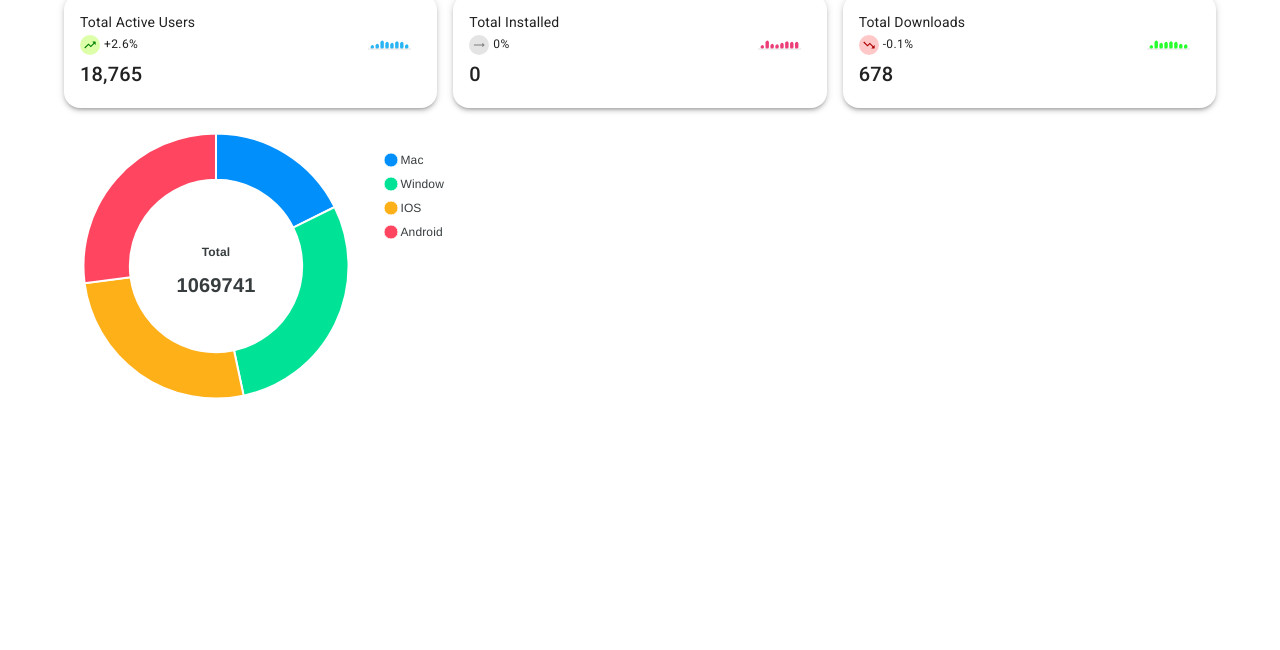
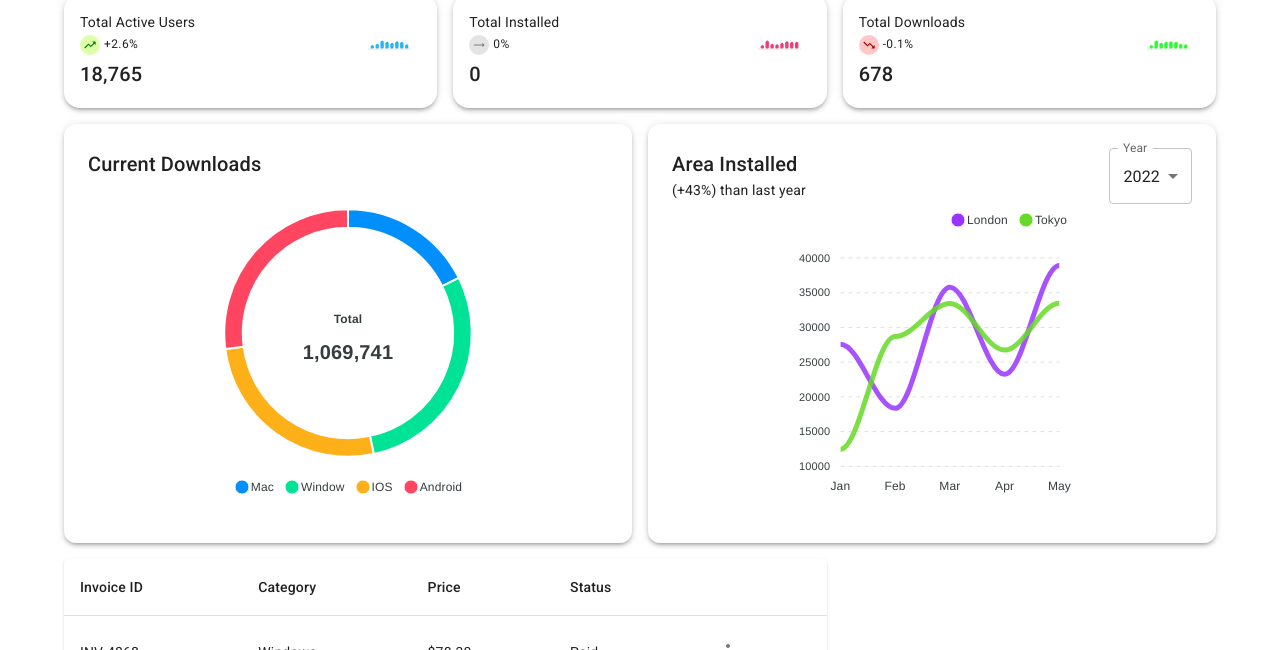
Before and after one commit to Kinzume/user-dashboard, a React (Vite) app: page / in a window 1280 px wide. Shown: the part 302-952 px from the top of the page. Before the commit the page ends 800 px from the top, so only its background shows below. Built offline with nearby package versions, Linux system fonts and the light colour scheme.

Commit message:
feat: add sections4 to 6

```diff
--- a/src/components/Main.tsx
+++ b/src/components/Main.tsx
@@ -6,6 +6,8 @@
 import Section2 from "./Section2/Section2";
 import Section3 from "./Section3/Section3";
 import Section4 from "./Section4/Section4";
+import Section5 from "./Section5/Section5";
+import Section6 from "./Section6/Section6";
 export default function Main() {
   return (
     <Box component="main">
@@ -73,9 +75,23 @@
           <Grid
             item
             xs={12}
-            md={4}
+            md={6}
           >
             <Section4 />
+          </Grid>
+          <Grid
+            item
+            xs={12}
+            md={6}
+          >
+            <Section5 />
+          </Grid>
+          <Grid
+            item
+            xs={12}
+            md={8}
+          >
+            <Section6 />
           </Grid>
         </Grid>
       </Container>
--- a/src/components/Section4/Section4.tsx
+++ b/src/components/Section4/Section4.tsx
@@ -1,7 +1,7 @@
 import { useState } from "react";
 import Chart from "react-apexcharts";
+import Paper from "@mui/material/Paper";
 import Box from "@mui/material/Box";
-import Paper from "@mui/material/Paper";
 import Typography from "@mui/material/Typography";
 
 export default function Section4() {
@@ -40,34 +40,77 @@
       plotOptions: {
         pie: {
           donut: {
+            size: "85%",
             labels: {
               show: true,
               value: {
                 fontWeight: 600,
+                formatter: (w: string) => {
+                  const value = parseInt(w);
+                  return new Intl.NumberFormat("en-GB").format(value);
+                },
               },
               total: {
                 show: true,
                 fontSize: "12px",
                 fontWeight: 600,
+                formatter: (w: { config: ApexCharts; globals: any }) => {
+                  const total = w.globals.seriesTotals.reduce(
+                    (a: number, b: number) => {
+                      return a + b;
+                    },
+                    0
+                  );
+                  return new Intl.NumberFormat("en-GB").format(total);
+                },
               },
             },
           },
         },
       },
+      legend: {
+        show: true,
+        position: "bottom",
+      },
       labels: ["Mac", "Window", "IOS", "Android"],
     },
+
     series: [188888, 310213, 281100, 289540],
   };
-  const [config, setConfig] = useState(initConfig);
+  const [config, setConfig] = useState<any | null>(initConfig);
   return (
-    <Box>
-      <Chart
-        options={config.options}
-        series={config.series}
-        type="donut"
-        width="400px"
-        height="400px"
-      />
-    </Box>
+    <Paper
+      elevation={3}
+      sx={{
+        display: "flex",
+        flexDirection: "column",
+        alignItems: "center",
+        justifyContent: "center",
+        p: 3,
+        borderRadius: 3,
+        height: "100%",
+      }}
+    >
+      <Typography
+        sx={{
+          width: "fit-content",
+          marginRight: "auto",
+          marginBottom: "auto",
+          fontWeight: 500,
+          typography: "h6",
+        }}
+      >
+        Current Downloads
+      </Typography>
+      <Box sx={{ marginBottom: "auto" }}>
+        <Chart
+          options={config?.options}
+          series={config?.series}
+          type="donut"
+          width="300px"
+          height="300px"
+        />
+      </Box>
+    </Paper>
   );
 }
--- /dev/null
+++ b/src/components/Section5/Section5.tsx
@@ -0,0 +1,147 @@
+import { useState } from "react";
+import Chart from "react-apexcharts";
+import Paper from "@mui/material/Paper";
+import Box from "@mui/material/Box";
+import Typography from "@mui/material/Typography";
+import FormControl from "@mui/material/FormControl";
+import MenuItem from "@mui/material/MenuItem";
+import InputLabel from "@mui/material/InputLabel";
+import Select, { SelectChangeEvent } from "@mui/material/Select";
+
+const currentYear = [
+  {
+    name: "London",
+    type: "line",
+    data: [27568, 18348, 35776, 23245, 38936],
+  },
+  {
+    name: "Tokyo",
+    type: "line",
+    data: [12435, 28680, 33453, 26740, 33490],
+  },
+];
+const previousYear = [
+  {
+    name: "London",
+    type: "line",
+    data: [24568, 27880, 32676, 33655, 36536],
+  },
+  {
+    name: "Tokyo",
+    type: "line",
+    data: [26435, 23448, 34453, 34340, 35690],
+  },
+];
+export default function Section5() {
+  const initConfig = {
+    options: {
+      colors: ["#9933ff", "#66DA26"],
+      stroke: {
+        show: true,
+        curve: "smooth",
+      },
+      chart: {
+        id: "basic-line",
+        type: "line",
+        toolbar: {
+          show: false,
+        },
+        zoom: {
+          enabled: false,
+        },
+      },
+      xaxis: {
+        labels: {
+          show: true,
+        },
+        axisBorder: {
+          show: false,
+        },
+        axisTicks: { show: false },
+        tooltip: {
+          enabled: false,
+        },
+      },
+      yaxis: {
+        labels: { show: true },
+      },
+      dataLabels: {
+        enabled: false,
+      },
+      grid: {
+        show: true,
+        strokeDashArray: 4,
+      },
+      tooltip: {
+        x: {
+          show: false,
+        },
+        marker: {
+          show: true,
+        },
+      },
+      legend: {
+        show: true,
+        position: "top",
+        horizontalAlign: "right",
+      },
+      labels: ["Jan", "Feb", "Mar", "Apr", "May"],
+    },
+    series: currentYear,
+  };
+  const handleChange = (event: SelectChangeEvent) => {
+    setYear(event.target.value as string);
+    const newConfig = {
+      ...config,
+      series: event.target.value === "2022" ? currentYear : previousYear,
+    };
+    setConfig(newConfig);
+  };
+  const [config, setConfig] = useState<any | null>(initConfig);
+  const [year, setYear] = useState("2022");
+  return (
+    <Paper
+      elevation={3}
+      sx={{
+        display: "flex",
+        flexDirection: "column",
+        alignItems: "center",
+        p: 3,
+        borderRadius: 3,
+      }}
+    >
+      <Box
+        sx={{
+          display: "flex",
+          flexDirection: "row",
+          justifyContent: "space-between",
+          width: "100%",
+        }}
+      >
+        <Box sx={{ display: "flex", flexDirection: "column" }}>
+          <Typography sx={{ fontWeight: 500, typography: "h6" }}>
+            Area Installed
+          </Typography>
+          <Typography variant="body2">{"(+43%) than last year"}</Typography>
+        </Box>
+        <FormControl>
+          <InputLabel id="year">Year</InputLabel>
+          <Select
+            value={year}
+            label="Year"
+            onChange={handleChange}
+          >
+            <MenuItem value={"2022"}>2022</MenuItem>
+            <MenuItem value={"2021"}>2021</MenuItem>
+          </Select>
+        </FormControl>
+      </Box>
+      <Chart
+        options={config?.options}
+        series={config?.series}
+        width="300px"
+        height="300px"
+      />
+    </Paper>
+  );
+}
--- /dev/null
+++ b/src/components/Section6/Section6.tsx
@@ -0,0 +1,103 @@
+import * as React from "react";
+import { useState } from "react";
+import Table from "@mui/material/Table";
+import TableBody from "@mui/material/TableBody";
+import TableCell from "@mui/material/TableCell";
+import TableContainer from "@mui/material/TableContainer";
+import TableHead from "@mui/material/TableHead";
+import TableRow from "@mui/material/TableRow";
+import Paper from "@mui/material/Paper";
+import MoreVertIcon from "@mui/icons-material/MoreVert";
+import IconButton from "@mui/material/IconButton";
+import Menu from "@mui/material/Menu";
+import MenuItem from "@mui/material/MenuItem";
+import MenuList from "@mui/material/MenuList";
+import ListItemText from "@mui/material/ListItemText";
+import ListItemIcon from "@mui/material/ListItemIcon";
+import DownloadIcon from "@mui/icons-material/Download";
+import PrintIcon from "@mui/icons-material/Print";
+import ShareIcon from "@mui/icons-material/Share";
+import DeleteIcon from "@mui/icons-material/Delete";
+export default function Section6() {
+  const [anchorEl, setAnchorEl] = React.useState<null | HTMLElement>(null);
+  const open = Boolean(anchorEl);
+  const handleClick = (event: React.MouseEvent<HTMLButtonElement>) => {
+    setAnchorEl(event.currentTarget);
+  };
+  const handleClose = () => {
+    setAnchorEl(null);
+  };
+  return (
+    <TableContainer component={Paper}>
+      <Table aria-label="Item Data">
+        <TableHead>
+          <TableRow>
+            <TableCell>Invoice ID</TableCell>
+            <TableCell>Category</TableCell>
+            <TableCell>Price</TableCell>
+            <TableCell>Status</TableCell>
+            <TableCell></TableCell>
+          </TableRow>
+        </TableHead>
+        <TableBody>
+          <TableRow>
+            <TableCell
+              component="th"
+              scope="row"
+            >
+              INV-4868
+            </TableCell>
+            <TableCell>Windows</TableCell>
+            <TableCell>$78.30</TableCell>
+            <TableCell>Paid</TableCell>
+            <TableCell>
+              <IconButton
+                aria-controls={open ? "menu" : undefined}
+                aria-haspopup="true"
+                aria-expanded={open ? "true" : undefined}
+                onClick={handleClick}
+                aria-label="More Options"
+              >
+                <MoreVertIcon />
+              </IconButton>
+              <Menu
+                id="menu"
+                anchorEl={anchorEl}
+                open={open}
+                onClose={handleClose}
+                MenuListProps={{
+                  "aria-labelledby": "basic-button",
+                }}
+              >
+                <MenuItem onClick={handleClose}>
+                  <ListItemIcon>
+                    <DownloadIcon fontSize="small" />
+                  </ListItemIcon>
+                  Download
+                </MenuItem>
+                <MenuItem onClick={handleClose}>
+                  <ListItemIcon>
+                    <PrintIcon fontSize="small" />
+                  </ListItemIcon>
+                  Print
+                </MenuItem>
+                <MenuItem onClick={handleClose}>
+                  <ListItemIcon>
+                    <ShareIcon fontSize="small" />
+                  </ListItemIcon>
+                  Share
+                </MenuItem>
+                <MenuItem onClick={handleClose}>
+                  <ListItemIcon>
+                    <DeleteIcon fontSize="small" />
+                  </ListItemIcon>
+                  Delete
+                </MenuItem>
+              </Menu>
+            </TableCell>
+          </TableRow>
+        </TableBody>
+      </Table>
+    </TableContainer>
+  );
+}
```
